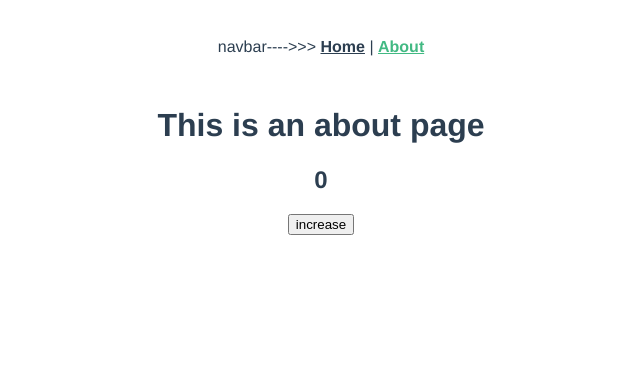
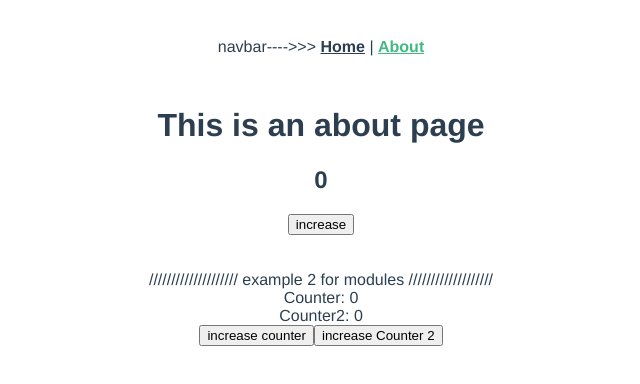
Before and after one commit to Owais897/nisum-vue-session-part2, a Vue app: page /about in a window 1280 px wide. Shown: the top 384 px of the page, without its empty margins (319-959 px from the left). Built offline with nearby package versions, Linux system fonts and the light colour scheme.

Commit message:
vuex modules

```diff
--- a/src/store/index.js
+++ b/src/store/index.js
@@ -1,5 +1,7 @@
 import Vue from "vue";
 import Vuex from "vuex";
+import { counter as COUNTER } from "./modules/counter";
+import { counter2 as COUNTER2 } from "./modules/counter2";
 
 Vue.use(Vuex);
 
@@ -38,5 +40,8 @@ export default new Vuex.Store({
       return state.count ** 3;
     },
   },
-  modules: {},
+  modules: {
+    COUNTER,
+    COUNTER2,
+  },
 });
--- /dev/null
+++ b/src/store/modules/counter.js
@@ -0,0 +1,66 @@
+import {
+  SET_COUNTER,
+  GET_COUNTER,
+  //   COUNTER2_M,
+} from "@/store/mutation-types.js";
+//#1 individual const values
+
+// export const state = {
+//   counter: 0
+// };
+
+// export const mutations = {
+//   [SET_COUNTER]: state => state.counter++
+// };
+
+// export const actions = {
+//   [SET_COUNTER]: ({ commit }) => commit(SET_COUNTER)
+// };
+
+// export const getters = {
+//   [GET_COUNTER]: state => state.counter
+// };
+
+//#2 export default
+
+// export default {
+//   state: {
+//     counter: 0
+//   },
+
+//   mutations: {
+//     [SET_COUNTER]: state => state.counter++
+//   },
+
+//   actions: {
+//     [SET_COUNTER]: ({ commit }) => commit(SET_COUNTER)
+//   },
+
+//   getters: {
+//     [GET_COUNTER]: state => state.counter
+//   }
+// };
+
+//#3 export const all
+export const counter = {
+  namespaced: true,
+  state: {
+    counter: 0,
+  },
+
+  mutations: {
+    [SET_COUNTER]: (state) => state.counter++,
+  },
+
+  actions: {
+    [SET_COUNTER]: ({ commit }) => {
+      //, dispatch
+      //   dispatch(`${COUNTER2_M}${SET_COUNTER}`, null, { root: true });
+      commit(SET_COUNTER);
+    },
+  },
+
+  getters: {
+    [GET_COUNTER]: (state) => state.counter,
+  },
+};
--- /dev/null
+++ b/src/store/modules/counter2.js
@@ -0,0 +1,19 @@
+import { SET_COUNTER, GET_COUNTER2 } from "@/store/mutation-types.js";
+export const counter2 = {
+  namespaced: true,
+  state: {
+    counter: 0,
+  },
+
+  mutations: {
+    [SET_COUNTER]: (state) => state.counter++,
+  },
+
+  actions: {
+    [SET_COUNTER]: ({ commit }) => commit(SET_COUNTER),
+  },
+
+  getters: {
+    [GET_COUNTER2]: (state) => state.counter,
+  },
+};
--- /dev/null
+++ b/src/store/mutation-types.js
@@ -0,0 +1,5 @@
+export const SET_COUNTER = "SET_COUNTER";
+export const GET_COUNTER = "GET_COUNTER";
+export const GET_COUNTER2 = "GET_COUNTER2";
+export const COUNTER_M = "COUNTER/";
+export const COUNTER2_M = "COUNTER2/";
--- a/src/views/About.vue
+++ b/src/views/About.vue
@@ -3,21 +3,51 @@
     <h1>This is an about page</h1>
     <h2>{{ count }}</h2>
     <button @click="incCount">increase</button>
+
+    <br />
+    <br />
+    <br />
+    //////////////////// example 2 for modules ///////////////////
+
+    <div>Counter: {{ counter }}</div>
+    <div>Counter2: {{ counter2 }}</div>
+    <button @click="increment">increase counter</button>
+    <button @click="increment2">increase Counter 2</button>
   </div>
 </template>
 
 <script>
-import { mapState, mapMutations } from "vuex";
+import {
+  GET_COUNTER,
+  SET_COUNTER,
+  GET_COUNTER2,
+  COUNTER2_M,
+  COUNTER_M,
+} from "@/store/mutation-types";
+import { mapGetters, mapActions, mapMutations, mapState } from "vuex";
 export default {
   name: "About",
   props: {
     msg: String,
   },
+
+  methods: {
+    ...mapMutations(["incCount"]),
+    ...mapActions({
+      increment: `${COUNTER_M}${SET_COUNTER}`,
+      increment2: `${COUNTER2_M}${SET_COUNTER}`,
+      // increment: SET_COUNTER,
+      // increment2: SET_COUNTER,
+    }),
+  },
   computed: {
     ...mapState(["count"]),
-  },
-  methods: {
-    ...mapMutations(["incCount"]),
+    ...mapGetters({
+      counter: `${COUNTER_M}${GET_COUNTER}`,
+      counter2: `${COUNTER2_M}${GET_COUNTER2}`,
+      // counter: GET_COUNTER,
+      // counter2: GET_COUNTER2,
+    }),
   },
 };
 </script>
```
Also changed, not shown: 1 other file (tests, documents, lock files or other folders).
